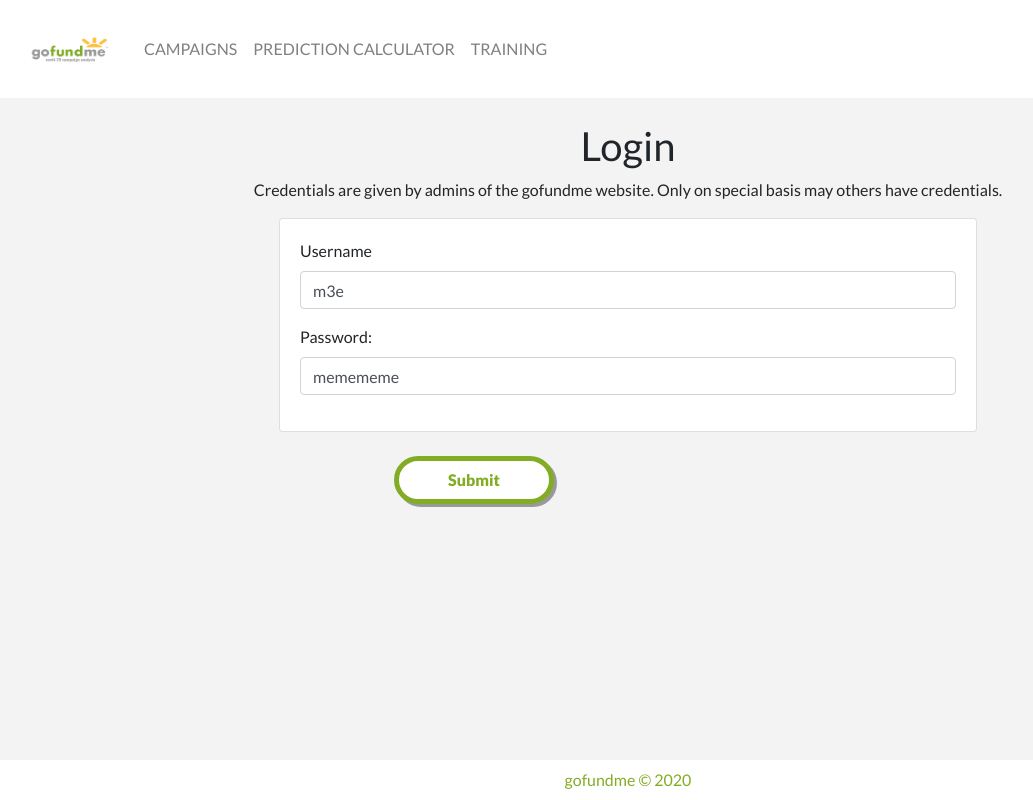
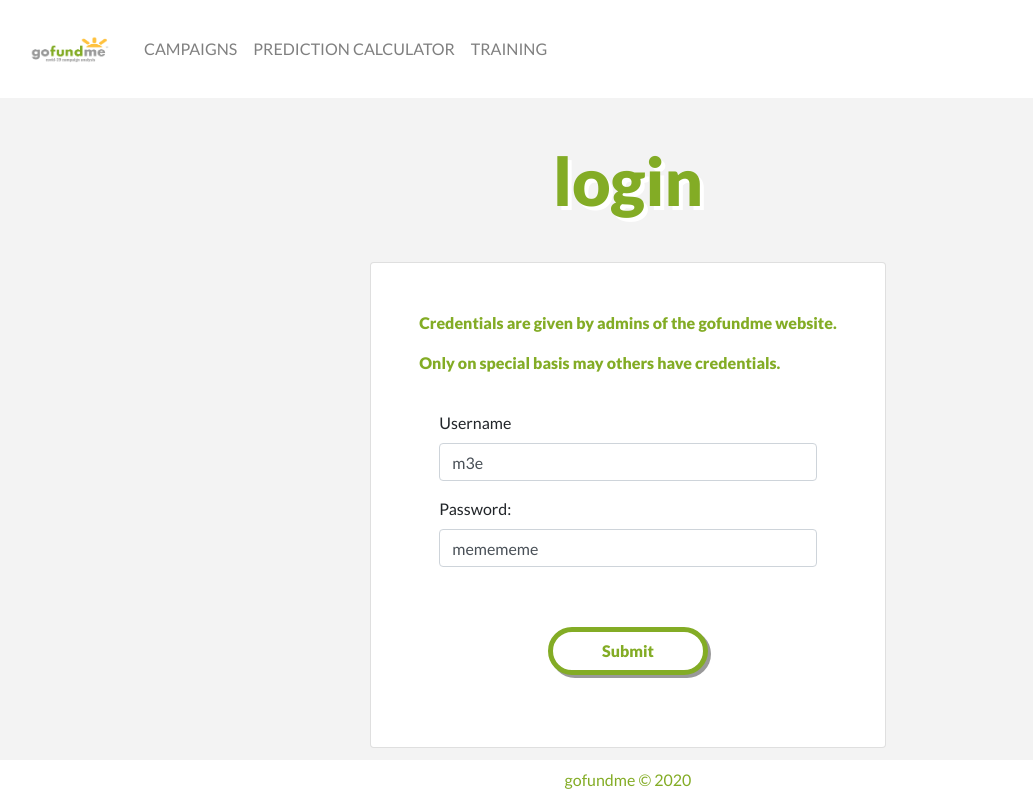
Before and after one commit to broadkent/intexFront, a React (Create React App) app: page /login in a window 1280 px wide. Shown: the whole page, without its empty margins (12-1045 px from the left). Built offline with nearby package versions, Linux system fonts and the light colour scheme; no server answers.

Commit message:
finished login style

```diff
--- a/src/login.js
+++ b/src/login.js
@@ -50,34 +50,30 @@
 }
 
 const PaymentForm = (props) => (
+  <bs.Container>
+    <bs.Row
+      className='justify-content-center lato font-weight-bolder dropshadow-white'
+      style={{ display: "flex", padding: "2rem", color: "#83AC25", fontSize: "50pt" }}>
+      login
+    </bs.Row>
+    <bs.Row className='justify-content-center'>
+      <bs.Card style={{ padding: "3rem" }}>
+        <p style={{ color: "#83AC25" }} className='font-weight-bold'>
+          Credentials are given by admins of the gofundme website.{" "}
+        </p>
+        <p style={{ color: "#83AC25" }} className='font-weight-bold'>
+          Only on special basis may others have credentials.
+        </p>
         <Form>
-    <bs.Container fluid className='p-4'>
           <bs.Row>
             <bs.Col>
-          <center>
-            <h1>Login</h1>
-
-            <p>
-              Credentials are given by admins of the gofundme website. Only on special basis may
-              others have credentials.
-            </p>
-          </center>
-        </bs.Col>
-      </bs.Row>
-      <bs.Row>
-        <bs.Col md='2'></bs.Col>
-        <bs.Col md='8'>
-          <bs.Card>
               <bs.Card.Body>
                 <Input title='Username' name='username' type='text' />
                 <Input title='Password:' name='password' type='text' />
               </bs.Card.Body>
-          </bs.Card>
             </bs.Col>
-        <bs.Col md='2'></bs.Col>
           </bs.Row>
           <bs.Row className='justify-content-center'>
-        <bs.Col md='6'>
             <bs.Button
               block
               className='m-4 rounded-pill font-weight-bold'
@@ -98,12 +94,13 @@
               )}
               Submit
             </bs.Button>
-        </bs.Col>
           </bs.Row>
 
           {/* form inputs */}
+        </Form>
+      </bs.Card>
+    </bs.Row>
   </bs.Container>
-  </Form>
 );
 const Input = (props) => (
   <Field name={props.name}>
```
Lines whose indentation alone changed are shown as unchanged.
